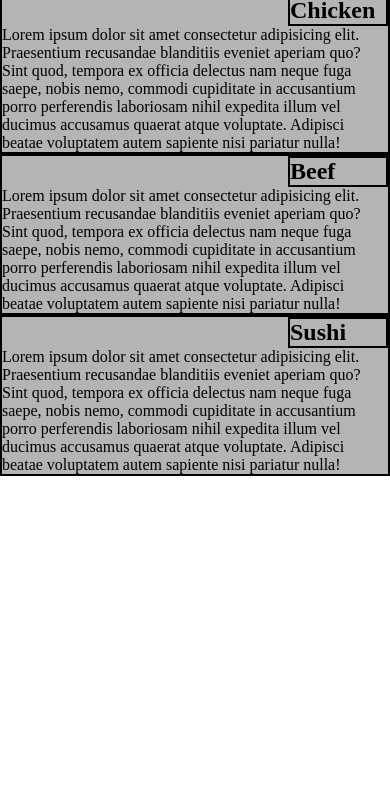
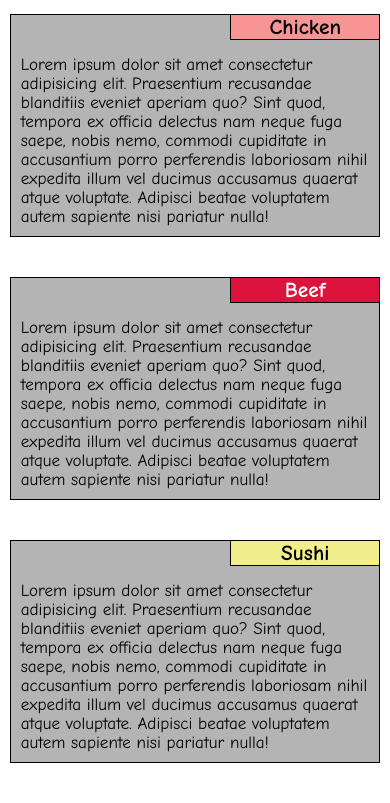
Before and after one commit to ZouCeR23/Coursera, a plain HTML site: page mod2-solution/index.html in a window 390 px wide. Shown: the part 84-887 px from the top of the page. Before the commit the page ends 844 px from the top, so only its background shows below. Drawn offline with Linux system fonts and the light colour scheme.

Commit message:
Final page

```diff
--- a/mod2-solution/css/style.css
+++ b/mod2-solution/css/style.css
@@ -2,26 +2,90 @@
     box-sizing: border-box;
     margin: 0;
     padding: 0;
+    font-size: 62.5%;
+    font-family: "Comic Sans MS", cursive, sans-serif;
 }
 
 h1 {
     text-align: center;
     margin: 20px auto;
+    font-size: 5rem;
 }
 section, section>div {
-    border: 2px solid black;
+    border: 1px solid black;
 
 }
 
 section {
     background: rgb(180, 180, 180);
-    float: initial;
+    width: 30%;
+
 }
 section>div {
     float: right;
-    width: 100px;
+    width: 150px;
+    text-align: center;
+    position: relative;
+    bottom: 1px;
+    left: 1px;
+    font-size: 14em;
 }
 
 p {
     clear: both;
+    padding: 10px;
+    margin-top: 30px;
+    font-size: 7em;
 }
+
+.sections {
+    margin: auto;
+    width: 95%;
+    display: flex;
+    justify-content: space-between;
+}
+
+#chicken>div {
+    background: rgb(247, 148, 148);
+}
+
+#beef>div {
+    background: crimson;
+    color: white;
+}
+
+#sushi>div {
+    background: rgb(240, 238, 138);
+}
+
+@media (max-width: 991px ) {
+    .sections {
+        display: block;
+    }
+
+    section {
+    width: 45%;
+    float: left;
+    margin-bottom: 40px;
+    }
+
+    #chicken {
+        margin-right: 10%;
+    }
+
+    #sushi {
+        clear: left;
+        width: 100%;
+    }
+}
+
+@media (max-width: 767px) {
+    .sections {
+        display: block;
+    }
+
+    section {
+    width: 100%;
+    float: none;
+    }
+}
--- a/mod2-solution/index.html
+++ b/mod2-solution/index.html
@@ -9,20 +9,20 @@
 <body>
     <h1>Our Menu</h1>
     <div class="sections">
-        <section>
-            <div id="chicken">
+        <section id="chicken">
+            <div>
                 <h2>Chicken</h2>
             </div>
             <p>Lorem ipsum dolor sit amet consectetur adipisicing elit. Praesentium recusandae blanditiis eveniet aperiam quo? Sint quod, tempora ex officia delectus nam neque fuga saepe, nobis nemo, commodi cupiditate in accusantium porro perferendis laboriosam nihil expedita illum vel ducimus accusamus quaerat atque voluptate. Adipisci beatae voluptatem autem sapiente nisi pariatur nulla!</p>
         </section>
-        <section>
-            <div id="beef">
+        <section id="beef">
+            <div>
                 <h2>Beef</h2>
             </div>
             <p>Lorem ipsum dolor sit amet consectetur adipisicing elit. Praesentium recusandae blanditiis eveniet aperiam quo? Sint quod, tempora ex officia delectus nam neque fuga saepe, nobis nemo, commodi cupiditate in accusantium porro perferendis laboriosam nihil expedita illum vel ducimus accusamus quaerat atque voluptate. Adipisci beatae voluptatem autem sapiente nisi pariatur nulla!</p>
         </section>
-        <section>
-            <div id="sushi">
+        <section id="sushi">
+            <div>
                 <h2>Sushi</h2>
             </div>
             <p>Lorem ipsum dolor sit amet consectetur adipisicing elit. Praesentium recusandae blanditiis eveniet aperiam quo? Sint quod, tempora ex officia delectus nam neque fuga saepe, nobis nemo, commodi cupiditate in accusantium porro perferendis laboriosam nihil expedita illum vel ducimus accusamus quaerat atque voluptate. Adipisci beatae voluptatem autem sapiente nisi pariatur nulla!</p>
```
